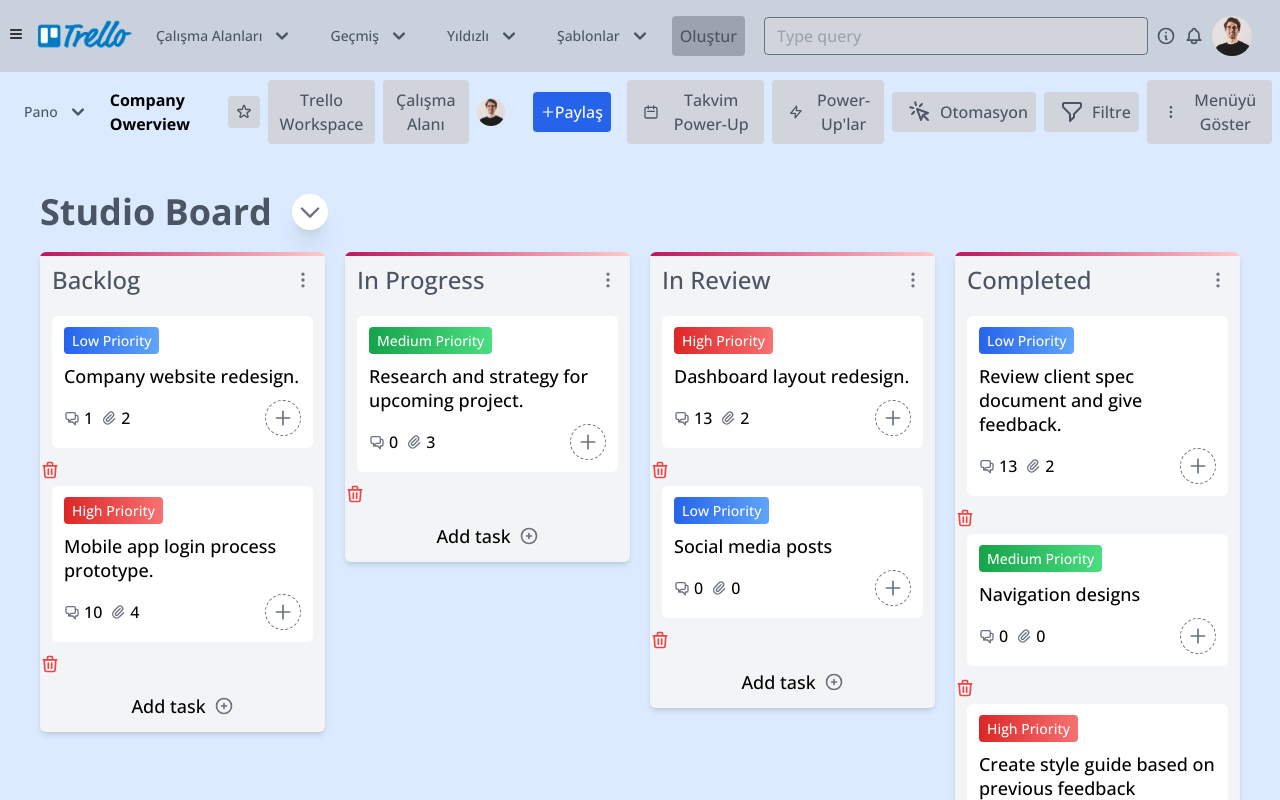
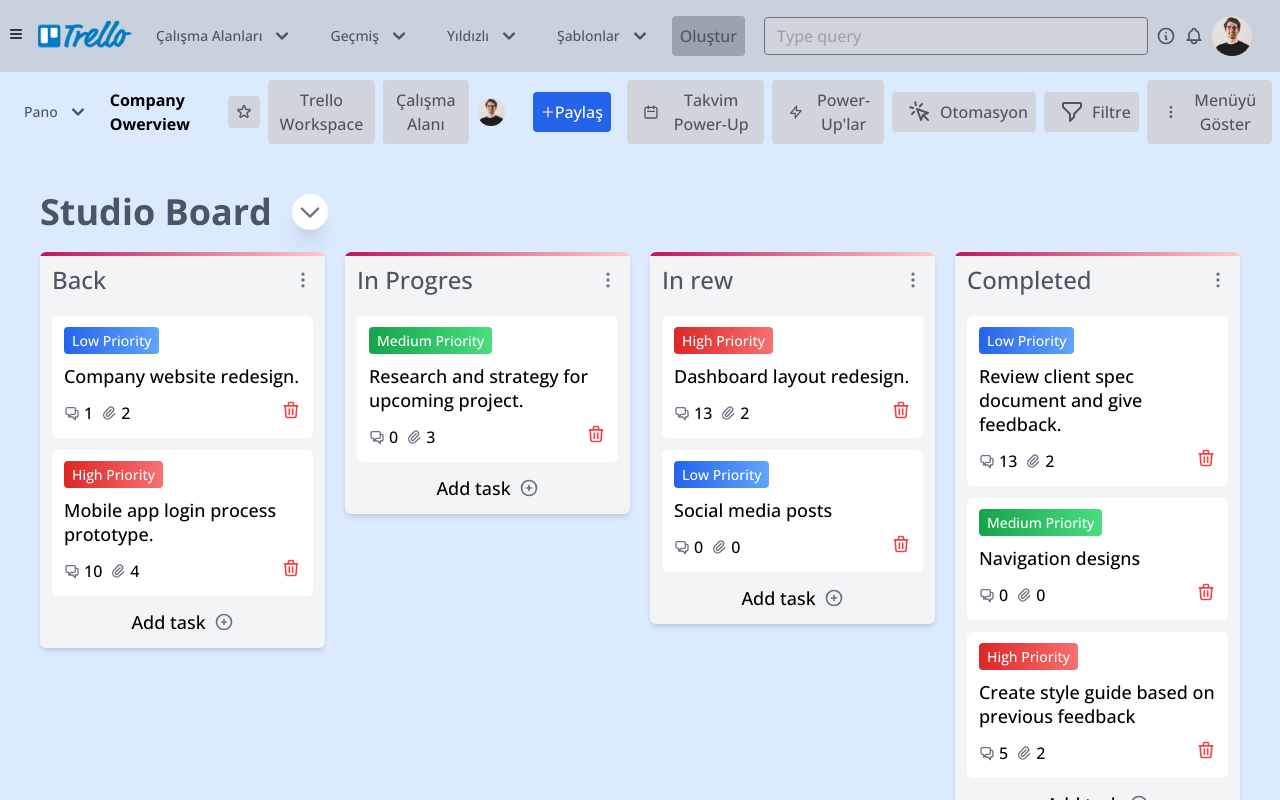
Before and after one commit to gizemcandemirr/trellohack, a Next.js app: page / in a window 1280 px wide. Built offline with nearby package versions, Linux system fonts and the light colour scheme.

Commit message:
continues

```diff
--- a/components/CardItem.tsx
+++ b/components/CardItem.tsx
@@ -1,4 +1,4 @@
-import React from "react";
+import React, { useState } from "react";
 import {
   ChevronDownIcon,
   PlusIcon,
@@ -15,6 +15,10 @@ type Data={
 }
 
 function CardItem({ data, index }:Data) {
+
+  const[boardData,setBoardData]=useState(data)
+
+
   return (
     <Draggable index={index} draggableId={data.id.toString()}>
       {(provided) => (
@@ -58,12 +62,14 @@ function CardItem({ data, index }:Data) {
             <ul className="flex space-x-3">
 
               <li>
-                <button
+                {/* <button
                   className="border border-dashed flex items-center w-9 h-9 border-gray-500 justify-center
                     rounded-full"
                 >
                   <PlusIcon className="w-5 h-5 text-gray-500" />
-                </button>
+                </button> */}
+             <button><TrashIcon className="w-5 h-5 text-red-500 text-right"/> </button>
+
               </li>
             </ul>
           </div>
--- a/data/board-data.json
+++ b/data/board-data.json
@@ -1,6 +1,6 @@
 [
     {
-        "name":"Backlog",
+        "name":"Back",
         "items": [
             {
                 "id":1,
@@ -29,7 +29,7 @@
         ]
     },
     {
-        "name":"In Progress",
+        "name":"In Progres",
         "items": [
             {
                 "id":3,
@@ -46,7 +46,7 @@
         ]
     },
     {
-        "name":"In Review",
+        "name":"In rew",
         "items": [
             {
                 "id":4,
@@ -114,5 +114,9 @@
                 ]
             }
         ]
+    },
+    {
+        "name":"",
+        "items": [ ]
     }
 ]
--- a/features/todoSlice.ts
+++ b/features/todoSlice.ts
@@ -1,22 +1,28 @@
 import {createSlice, PayloadAction} from "@reduxjs/toolkit";
+export interface Todo{
+    id: any;
+    title: string,
 
-export interface Todo{
-
-    title:string;
-    completed:boolean;
 }
 
 const initialState:Todo[] = [];
-
+function createGuidId() {
+    return 'xxxxxxxx-xxxx-4xxx-yxxx-xxxxxxxxxxxx'.replace(/[xy]/g, function(c) {
+      var r = Math.random() * 16 | 0, v = c == 'x' ? r : (r & 0x3 | 0x8);
+      return v.toString(16);
+    });
+  }
 const todoSlice= createSlice({
     name:"todos",
     initialState,
     reducers:{
         add:(state,action: PayloadAction<string>)=>{
-            const newTodo={ title:action.payload, completed:false};
+            const newTodo={id:createGuidId(), title:action.payload};
             state.push(newTodo)
         },
-        remove:(state,action: PayloadAction<string>)=>{}
+        remove:(state,action: PayloadAction<string>)=>{
+            return state.filter((todo)=> todo.id !== action.payload)
+        }
     }
 })
 
--- a/pages/index.tsx
+++ b/pages/index.tsx
@@ -12,6 +12,8 @@ import CardItem from "../components/CardItem";
 import BoardData from "../data/board-data.json";
 import { DragDropContext, Draggable, Droppable } from "react-beautiful-dnd";
 import { useEffect, useState } from "react";
+import { useAppDispatch, useAppSelector } from "../store";
+import { add } from "../features/todoSlice";
 
 function createGuidId() {
   return 'xxxxxxxx-xxxx-4xxx-yxxx-xxxxxxxxxxxx'.replace(/[xy]/g, function(c) {
@@ -21,10 +23,14 @@ function createGuidId() {
 }
 
 export default function Home() {
+  const todos =useAppSelector(state => state.todos)
   const [ready, setReady] = useState(false);
   const [boardData, setBoardData] = useState(BoardData);
   const [showForm, setShowForm] = useState(false);
   const [selectedBoard, setSelectedBoard] = useState(0);
+  const [title,setTitle]=useState("");
+
+  const dispatch= useAppDispatch();
 
   useEffect(() => {
     if (process.browser) {
@@ -57,6 +63,7 @@ export default function Home() {
         setShowForm(false);
       }
       else {
+
         const boardId = e.target.attributes['data-id'].value;
         const item:any = {
           id: createGuidId(),
@@ -66,17 +73,25 @@ export default function Home() {
           attachment: 0,
           assignees: []
         }
+
         let newBoardData = boardData;
         newBoardData[boardId].items.push(item);
+        // dispatch(add(id:item.id, item.title))
         setBoardData(newBoardData);
         setShowForm(false);
         e.target.value = '';
+
       }
     }
   }
-  function handleRemove(id) {
-    setBoardData(boardData.filter((todo)=> todo.items[0].id !== id))
-  }
+  // function handleRemove(id) {
+  //   setBoardData(boardData.filter((todo)=> todo.items[0].id !== id))
+  // }
+
+  // const handdleAdd= ()=>{
+  //    dispatch(add(title))
+  //    setTitle("");
+  // }
 
   return (
     <Layout>
@@ -134,13 +149,15 @@ export default function Home() {
                                       data={item}
                                       index={iIndex}
                                     />
-                                  <button onClick={() => handleRemove(item.id)}><TrashIcon className="w-5 h-5 text-red-500 text-right"/> </button>
+                                  {/* <button onClick={() => handleRemove(item.id)}><TrashIcon className="w-5 h-5 text-red-500 text-right"/> </button>  */}
 
                                    </>
                                   );
                                 })}
+
                               {provided.placeholder}
                             </div>
+
 
                             {
                               showForm && selectedBoard === bIndex ? (
@@ -148,7 +165,10 @@ export default function Home() {
                                   <textarea className="border-gray-300 rounded focus:ring-purple-400 w-full"
                                   rows={3} placeholder="Task info"
                                   data-id={bIndex}
+                                  name="title"
+                                  onChange={(e)=> setTitle(e.currentTarget.value)}
                                   onKeyDown={(e) => onTextAreaKeyPress(e)}/>
+                                  {/* <button onClick={handdleAdd}>save</button> */}
                                   <button onClick={()=> setShowForm(false)} ><XCircleIcon className="w-5 h-5 text-red-500"/></button>
                                 </div>
                               ): (
```
